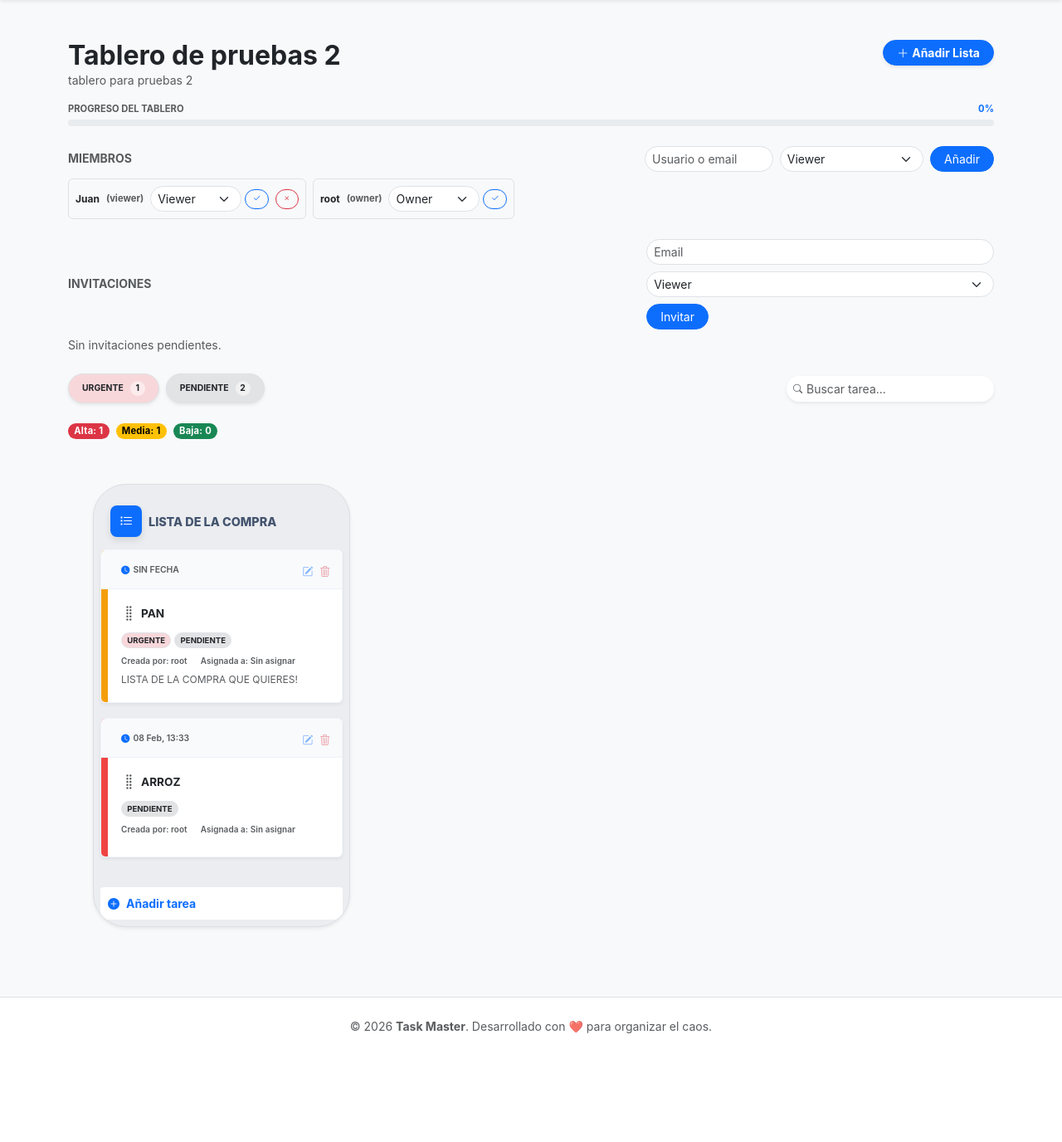
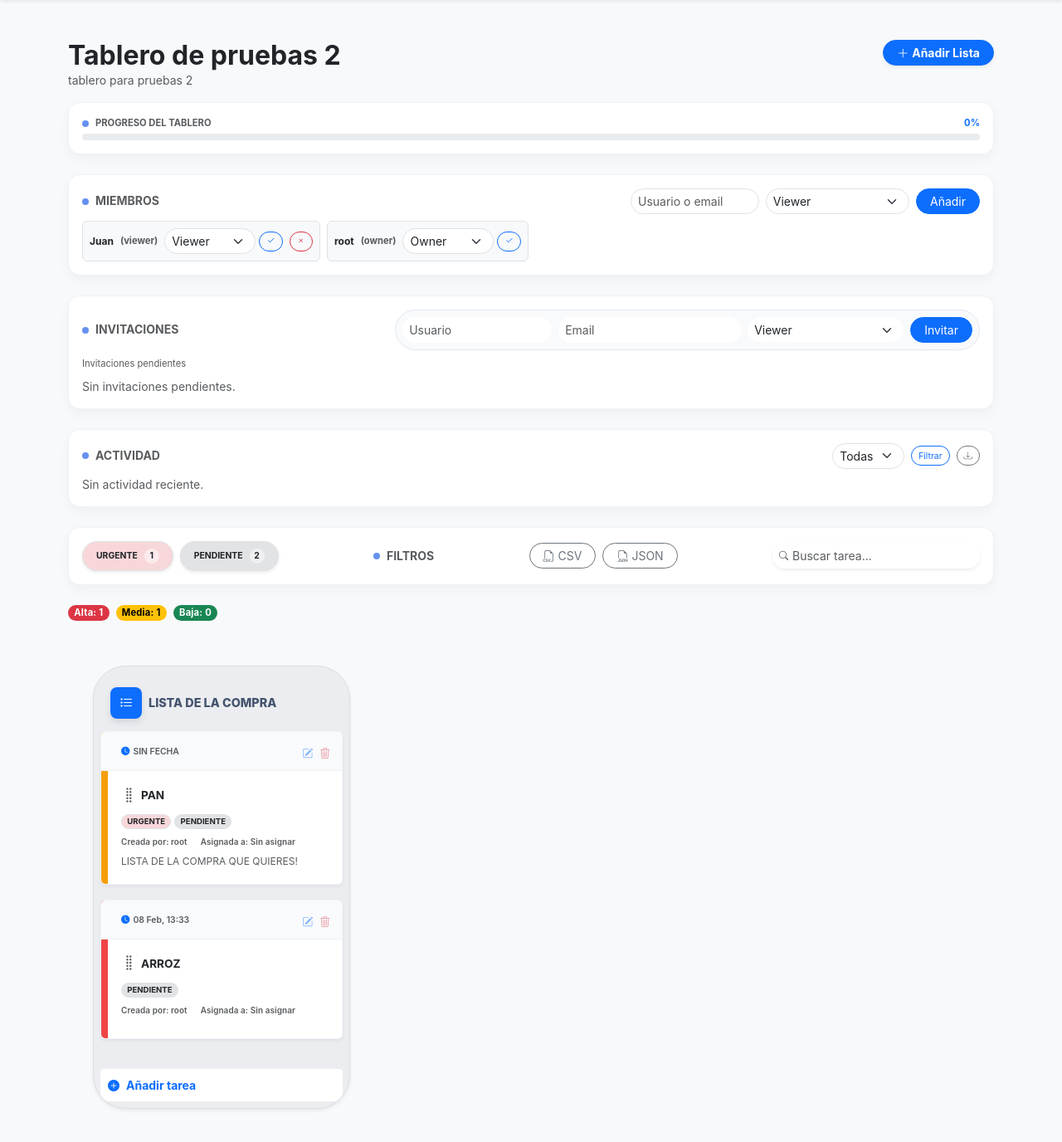
Before and after one commit to dclair/task_master, a Django app: page /boards/2/ in a window 1280 px wide. Shown: the part 142-1518 px from the top of the page at 83% size. Before the commit the page ends 1387 px from the top, so only its background shows below. Run offline with Django 4.2, Linux system fonts and the light colour scheme; a user stored in the database is signed in; data comes from the database, SQL or seed files in the repository; both versions use the stored data as it was after the commit; data that the repository does not hold is empty.

Commit message:
Añadido funcion auditoria baśica, ACTIVIDAD incluyendo filtros de actividad reciente y exportacion

```diff
--- a/boards/urls.py
+++ b/boards/urls.py
@@ -35,4 +35,7 @@ urlpatterns = [
         views.revoke_invite,
         name="revoke_invite",
     ),
+    path("<int:board_id>/export/csv/", views.export_tasks_csv, name="export_tasks_csv"),
+    path("<int:board_id>/export/json/", views.export_tasks_json, name="export_tasks_json"),
+    path("<int:board_id>/export/activity/", views.export_activity_csv, name="export_activity_csv"),
 ]
--- a/boards/views.py
+++ b/boards/views.py
@@ -27,12 +27,14 @@ from django.urls import reverse_lazy
 from .forms import BoardForm, SignUpForm, CustomAuthenticationForm, ProfileForm, UserUpdateForm, CustomPasswordResetForm
 from .tokens import activation_token_generator
 from django.shortcuts import get_object_or_404, redirect
-from .models import Board, TaskList, Task, Tag, UserProfile, BoardMembership, BoardInvite
+from .models import Board, TaskList, Task, Tag, UserProfile, BoardMembership, BoardInvite, Activity
 from .forms import TaskListForm, TaskForm
 from django.contrib.auth.decorators import login_required
 from django.views.decorators.http import require_POST
 import json
 from django.http import JsonResponse
+from django.http import HttpResponse
+import csv
 from django.core.mail import send_mail, EmailMultiAlternatives
 import os
 import logging
@@ -334,6 +336,7 @@ class BoardCreateView(LoginRequiredMixin, CreateView):
         BoardMembership.objects.get_or_create(
             board=board, user=self.request.user, defaults={"role": "owner"}
         )
+        _log_activity(board, self.request.user, "Tablero creado", board.title)
         return redirect(self.success_url)
 
     def form_valid(self, form):
@@ -401,6 +404,15 @@ class BoardDetailView(LoginRequiredMixin, DetailView):
         context["user_role"] = membership.role if membership else None
         context["memberships"] = board.memberships.select_related("user").all()
         context["invites"] = board.invites.filter(accepted_at__isnull=True)
+        activity_filter = self.request.GET.get("activity")
+        activities_qs = board.activities.select_related("user")
+        if activity_filter:
+            activities_qs = activities_qs.filter(action=activity_filter)
+        context["activities"] = activities_qs[:20]
+        context["activity_filter"] = activity_filter
+        context["activity_actions"] = (
+            board.activities.values_list("action", flat=True).distinct()
+        )
 
         # Etiquetas para el resumen superior y el modal
         context["board_tags"] = (
@@ -429,6 +441,7 @@ def add_list(request, board_id):
             # Calculamos la posición (la última)
             new_list.position = board.lists.count()
             new_list.save()
+            _log_activity(board, request.user, "Lista creada", new_list.title)
     return redirect("boards:board_detail", pk=board_id)
 
 
@@ -458,6 +471,7 @@ def add_task(request, list_id):
             # --- PARTE NUEVA PARA ETIQUETAS ---
             selected_tags = request.POST.getlist("tags")  # Captura los checkboxes
             task.tags.set(selected_tags)  # Guarda las etiquetas en la tarea
+            _log_activity(task_list.board, request.user, "Tarea creada", task.title)
     return redirect("boards:board_detail", pk=task_list.board.id)
 
 
@@ -472,6 +486,7 @@ def delete_list(request, list_id):
     ).first()
     if not membership or membership.role not in ["owner", "editor"]:
         raise PermissionDenied
+    _log_activity(task_list.board, request.user, "Lista eliminada", task_list.title)
     board_id = task_list.board.id
     task_list.delete()
     return redirect("boards:board_detail", pk=board_id)
@@ -488,6 +503,7 @@ def delete_task(request, task_id):
     ).first()
     if not membership or membership.role not in ["owner", "editor"]:
         raise PermissionDenied
+    _log_activity(task.task_list.board, request.user, "Tarea eliminada", task.title)
     board_id = task.task_list.board.id
     task.delete()
     return redirect("boards:board_detail", pk=board_id)
@@ -512,8 +528,15 @@ def move_task(request):
         if new_list.board_id != task.task_list.board_id:
             raise PermissionDenied
 
+        from_list = task.task_list.title
         task.task_list = new_list
         task.save()
+        _log_activity(
+            new_list.board,
+            request.user,
+            "Tarea movida",
+            f"{task.title} ({from_list} → {new_list.title})",
+        )
 
         return JsonResponse({"status": "ok"})
     return JsonResponse({"status": "error"}, status=400)
@@ -552,12 +575,22 @@ def edit_task(request, task_id):
     # --- PARTE NUEVA PARA ETIQUETAS ---
     selected_tags = request.POST.getlist("tags")
     task.tags.set(selected_tags)  # Actualiza la lista de etiquetas
+    _log_activity(task.task_list.board, request.user, "Tarea actualizada", task.title)
     return redirect("boards:board_detail", pk=task.task_list.board.id)
 
 
 def _require_owner(board, user):
     membership = BoardMembership.objects.filter(board=board, user=user).first()
     if not membership or membership.role != "owner":
+        raise PermissionDenied
+
+
+def _log_activity(board, user, action, details=""):
+    Activity.objects.create(board=board, user=user, action=action, details=details)
+
+
+def _require_member(board, user):
+    if not BoardMembership.objects.filter(board=board, user=user).exists():
         raise PermissionDenied
 
 
@@ -583,6 +616,7 @@ def add_member(request, board_id):
         board=board, user=user, defaults={"role": role}
     )
     messages.success(request, "Miembro actualizado.")
+    _log_activity(board, request.user, "Miembro añadido/actualizado", f"{user.username} ({role})")
     return redirect("boards:board_detail", pk=board_id)
 
 
@@ -597,6 +631,7 @@ def update_member_role(request, board_id, membership_id):
         membership.role = role
         membership.save()
     messages.success(request, "Rol actualizado.")
+    _log_activity(board, request.user, "Rol actualizado", f"{membership.user.username} → {membership.role}")
     return redirect("boards:board_detail", pk=board_id)
 
 
@@ -609,9 +644,138 @@ def remove_member(request, board_id, membership_id):
     if membership.user_id == board.owner_id:
         messages.error(request, "No puedes eliminar al propietario del tablero.")
         return redirect("boards:board_detail", pk=board_id)
+    _log_activity(board, request.user, "Miembro eliminado", membership.user.username)
     membership.delete()
     messages.success(request, "Miembro eliminado.")
     return redirect("boards:board_detail", pk=board_id)
+
+
+@login_required
+def export_tasks_csv(request, board_id):
+    board = get_object_or_404(Board, id=board_id)
+    membership = BoardMembership.objects.filter(board=board, user=request.user).first()
+    if not membership or membership.role not in ["owner", "editor"]:
+        raise PermissionDenied
+
+    tasks = (
+        Task.objects.filter(task_list__board=board)
+        .select_related("task_list", "created_by")
+        .prefetch_related("assigned_to", "tags")
+        .order_by("task_list__position", "position")
+    )
+
+    response = HttpResponse(content_type="text/csv")
+    response["Content-Disposition"] = f'attachment; filename="board_{board.id}_tasks.csv"'
+
+    writer = csv.writer(response)
+    writer.writerow([
+        "id",
+        "title",
+        "description",
+        "priority",
+        "due_date",
+        "list",
+        "list_id",
+        "created_by",
+        "created_by_id",
+        "assigned_to",
+        "assigned_to_ids",
+        "tags",
+        "tags_ids",
+        "created_at",
+        "position",
+    ])
+    for t in tasks:
+        assigned = ", ".join([u.username for u in t.assigned_to.all()])
+        assigned_ids = ", ".join([str(u.id) for u in t.assigned_to.all()])
+        tags = ", ".join([tag.name for tag in t.tags.all()])
+        tag_ids = ", ".join([str(tag.id) for tag in t.tags.all()])
+        writer.writerow([
+            t.id,
+            t.title,
+            t.description,
+            t.priority,
+            t.due_date.isoformat() if t.due_date else "",
+            t.task_list.title,
+            t.task_list.id,
+            t.created_by.username if t.created_by else "",
+            t.created_by.id if t.created_by else "",
+            assigned,
+            assigned_ids,
+            tags,
+            tag_ids,
+            t.created_at.isoformat() if t.created_at else "",
+            t.position,
+        ])
+
+    return response
+
+
+@login_required
+def export_tasks_json(request, board_id):
+    board = get_object_or_404(Board, id=board_id)
+    membership = BoardMembership.objects.filter(board=board, user=request.user).first()
+    if not membership or membership.role not in ["owner", "editor"]:
+        raise PermissionDenied
+
+    tasks = (
+        Task.objects.filter(task_list__board=board)
+        .select_related("task_list", "created_by")
+        .prefetch_related("assigned_to", "tags")
+        .order_by("task_list__position", "position")
+    )
+
+    data = []
+    for t in tasks:
+        data.append({
+            "id": t.id,
+            "title": t.title,
+            "description": t.description,
+            "priority": t.priority,
+            "due_date": t.due_date.isoformat() if t.due_date else None,
+            "list": {"id": t.task_list.id, "title": t.task_list.title},
+            "created_by": {
+                "id": t.created_by.id,
+                "username": t.created_by.username,
+            } if t.created_by else None,
+            "assigned_to": [
+                {"id": u.id, "username": u.username} for u in t.assigned_to.all()
+            ],
+            "tags": [{"id": tag.id, "name": tag.name} for tag in t.tags.all()],
+            "created_at": t.created_at.isoformat() if t.created_at else None,
+            "position": t.position,
+        })
+
+    return JsonResponse({"board": board.title, "tasks": data})
+
+
+@login_required
+def export_activity_csv(request, board_id):
+    board = get_object_or_404(Board, id=board_id)
+    membership = BoardMembership.objects.filter(board=board, user=request.user).first()
+    if not membership or membership.role not in ["owner", "editor"]:
+        raise PermissionDenied
+
+    activity_filter = request.GET.get("activity")
+    activities = board.activities.select_related("user")
+    if activity_filter:
+        activities = activities.filter(action=activity_filter)
+
+    response = HttpResponse(content_type="text/csv")
+    response["Content-Disposition"] = f'attachment; filename="board_{board.id}_activity.csv"'
+
+    writer = csv.writer(response)
+    writer.writerow(["id", "action", "details", "user", "created_at"])
+    for a in activities:
+        writer.writerow([
+            a.id,
+            a.action,
+            a.details,
+            a.user.username if a.user else "",
+            a.created_at.isoformat() if a.created_at else "",
+        ])
+
+    return response
 
 
 @login_required
@@ -619,23 +783,31 @@ def remove_member(request, board_id, membership_id):
 def invite_member(request, board_id):
     board = get_object_or_404(Board, id=board_id)
     _require_owner(board, request.user)
+    username = request.POST.get("username", "").strip()
     email = request.POST.get("email", "").strip().lower()
     role = request.POST.get("role", "viewer")
     if role not in ["owner", "editor", "viewer"]:
         role = "viewer"
-    if not email:
+    if not email or not username:
         messages.error(request, "Email inválido.")
+        return redirect("boards:board_detail", pk=board_id)
+
+    user = User.objects.filter(username__iexact=username, email__iexact=email).first()
+    if not user:
+        messages.error(request, "No existe un usuario con ese nombre y email.")
         return redirect("boards:board_detail", pk=board_id)
 
     invite, _ = BoardInvite.objects.update_or_create(
         board=board,
         email=email,
+        username=username,
         defaults={"role": role, "invited_by": request.user, "accepted_at": None},
     )
 
     try:
         send_invite_email(request, invite)
         messages.success(request, "Invitación enviada.")
+        _log_activity(board, request.user, "Invitación enviada", f"{invite.username} · {invite.email}")
     except Exception:
         logger.exception("Fallo al enviar invitación")
         messages.error(request, "No se pudo enviar la invitación.")
@@ -665,12 +837,16 @@ def accept_invite(request, token):
     if request.user.email.lower() != invite.email.lower():
         messages.error(request, "Esta invitación no corresponde a tu email.")
         return redirect("boards:board_list")
+    if invite.username and request.user.username.lower() != invite.username.lower():
+        messages.error(request, "Esta invitación no corresponde a tu usuario y email.")
+        return redirect("boards:board_list")
 
     BoardMembership.objects.update_or_create(
         board=invite.board, user=request.user, defaults={"role": invite.role}
     )
     invite.accepted_at = timezone.now()
     invite.save()
+    _log_activity(invite.board, request.user, "Invitación aceptada", request.user.username)
     messages.success(request, "Invitación aceptada. Ya tienes acceso al tablero.")
     return redirect("boards:board_detail", pk=invite.board.id)
 
@@ -683,4 +859,5 @@ def revoke_invite(request, board_id, invite_id):
     invite = get_object_or_404(BoardInvite, id=invite_id, board=board)
     invite.delete()
     messages.success(request, "Invitación revocada.")
+    _log_activity(board, request.user, "Invitación revocada", invite.email)
     return redirect("boards:board_detail", pk=board_id)
--- a/static/css/style.css
+++ b/static/css/style.css
@@ -80,3 +80,44 @@ body { font-family: 'Inter', sans-serif; background-color: #f1f2f4; margin: 0; }
 .password-hint li.bad { color: #ef4444; }
 .password-hint li.bad::before { content: '✕'; color: #ef4444; }
 .btn-xs { font-size: 0.65rem; padding: 0.2rem 0.5rem; }
+.section-box {
+    background: #ffffff;
+    border: 1px solid #eef2f7;
+    border-radius: 14px;
+    padding: 16px;
+    box-shadow: 0 6px 14px rgba(15,23,42,0.04);
+}
+.section-title {
+    display: inline-flex;
+    align-items: center;
+    gap: 8px;
+}
+.section-title::before {
+    content: "";
+    width: 8px;
+    height: 8px;
+    border-radius: 999px;
+    background: #2563eb;
+    opacity: 0.7;
+}
+.invite-form {
+    background: #f8fafc;
+    border-color: #e2e8f0 !important;
+}
+.invite-form .form-control:focus,
+.invite-form .form-select:focus {
+    box-shadow: none;
+}
+@media (max-width: 768px) {
+    .invite-form {
+        flex-wrap: wrap !important;
+        border-radius: 14px;
+        border: 0 !important;
+        background: transparent;
+    }
+    .invite-form .form-control,
+    .invite-form .form-select,
+    .invite-form button {
+        width: 100%;
+    }
+}
--- a/templates/boards/board_detail.html
+++ b/templates/boards/board_detail.html
@@ -15,9 +15,9 @@
         {% endif %}
     </div>
 
-    <div class="mt-3 mb-4">
+    <div class="section-box mt-3 mb-4">
         <div class="d-flex justify-content-between align-items-end mb-1">
-            <span class="extra-small fw-bold text-muted text-uppercase">Progreso del Tablero</span>
+            <span class="section-title extra-small fw-bold text-muted text-uppercase">Progreso del Tablero</span>
             <span id="progress-text" class="extra-small fw-bold text-primary">{{ progress|default:"0" }}%</span>
         </div>
         <div class="progress" style="height: 8px; border-radius: 10px; background-color: #e9ecef;">
@@ -27,9 +27,9 @@
         </div>
     </div>
 
-    <div class="mb-4">
+    <div class="section-box mb-4">
         <div class="d-flex justify-content-between align-items-center mb-2">
-            <h6 class="text-uppercase text-muted small fw-bold mb-0">Miembros</h6>
+            <h6 class="section-title text-uppercase text-muted small fw-bold mb-0">Miembros</h6>
             {% if user_role == "owner" %}
             <form class="d-flex gap-2 member-form" method="post" action="{% url 'boards:add_member' board.id %}">
                 {% csrf_token %}
@@ -80,13 +80,14 @@
     </div>
 
     {% if user_role == "owner" %}
-    <div class="mb-4">
-        <div class="d-flex justify-content-between align-items-center mb-2">
-            <h6 class="text-uppercase text-muted small fw-bold mb-0">Invitaciones</h6>
-            <form class="d-flex gap-2 flex-wrap invite-form" method="post" action="{% url 'boards:invite_member' board.id %}">
+    <div class="section-box mb-4">
+        <div class="d-flex flex-column flex-md-row justify-content-between align-items-md-center gap-2 mb-2">
+            <h6 class="section-title text-uppercase text-muted small fw-bold mb-0">Invitaciones</h6>
+            <form class="invite-form d-flex gap-2 flex-nowrap align-items-center px-2 py-2 rounded-pill border" method="post" action="{% url 'boards:invite_member' board.id %}">
                 {% csrf_token %}
-                <input type="email" name="email" class="form-control form-control-sm rounded-pill" placeholder="Email" required style="min-width: 220px;">
-                <select name="role" class="form-select form-select-sm rounded-pill">
+                <input type="text" name="username" class="form-control form-control-sm rounded-pill border-0" placeholder="Usuario" required style="min-width: 180px;">
+                <input type="email" name="email" class="form-control form-control-sm rounded-pill border-0" placeholder="Email" required style="min-width: 220px;">
+                <select name="role" class="form-select form-select-sm rounded-pill border-0" style="min-width: 120px;">
                     <option value="viewer">Viewer</option>
                     <option value="editor">Editor</option>
                     <option value="owner">Owner</option>
@@ -97,10 +98,13 @@
                 </button>
             </form>
         </div>
+        <div class="text-muted extra-small mb-2">Invitaciones pendientes</div>
         <div class="d-flex flex-wrap gap-2">
             {% for inv in invites %}
             <div class="badge bg-light text-dark border d-flex align-items-center gap-2 p-2">
-                <span class="fw-bold">{{ inv.email }}</span>
+                <span class="fw-bold">
+                    {% if inv.username %}{{ inv.username }} · {% endif %}{{ inv.email }}
+                </span>
                 <span class="text-muted extra-small">({{ inv.role }})</span>
                 <form method="post" action="{% url 'boards:revoke_invite' board.id inv.id %}">
                     {% csrf_token %}
@@ -116,7 +120,45 @@
     </div>
     {% endif %}
 
-    <div class="d-flex flex-column flex-md-row justify-content-between align-items-md-center gap-3 mb-4">
+    <div class="section-box mb-4">
+        <div class="d-flex flex-column flex-md-row justify-content-between align-items-md-center gap-2 mb-2">
+            <h6 class="section-title text-uppercase text-muted small fw-bold mb-0">Actividad</h6>
+            <div class="d-flex gap-2 align-items-center">
+                <form method="get" class="d-flex gap-2 align-items-center">
+                    <select name="activity" class="form-select form-select-sm rounded-pill">
+                        <option value="">Todas</option>
+                        {% for act in activity_actions %}
+                        <option value="{{ act }}" {% if activity_filter == act %}selected{% endif %}>{{ act }}</option>
+                        {% endfor %}
+                    </select>
+                    <button type="submit" class="btn btn-xs btn-outline-primary rounded-pill px-2">Filtrar</button>
+                </form>
+                <a href="{% url 'boards:export_activity_csv' board.id %}{% if activity_filter %}?activity={{ activity_filter }}{% endif %}" class="btn btn-xs btn-outline-secondary rounded-pill px-2">
+                    <i class="bi bi-download"></i>
+                </a>
+            </div>
+        </div>
+        <div class="d-flex flex-column gap-2">
+            {% for act in activities %}
+            <div class="d-flex justify-content-between align-items-start border rounded-3 p-2 bg-white">
+                <div>
+                    <div class="fw-bold">{{ act.action }}</div>
+                    {% if act.details %}
+                    <div class="text-muted small">{{ act.details }}</div>
+                    {% endif %}
+                    <div class="text-muted extra-small">
+                        {% if act.user %}{{ act.user.username }}{% else %}Sistema{% endif %}
+                    </div>
+                </div>
+                <div class="text-muted extra-small">{{ act.created_at|date:"d M, H:i" }}</div>
+            </div>
+            {% empty %}
+            <span class="text-muted small">Sin actividad reciente.</span>
+            {% endfor %}
+        </div>
+    </div>
+
+    <div class="section-box d-flex flex-column flex-md-row justify-content-between align-items-md-center gap-3 mb-4">
         <div class="d-flex flex-wrap gap-2 align-items-center">
             {% for tag in board_tags %}
             <a href="?tag={{ tag.id }}" class="badge rounded-pill border text-decoration-none text-dark d-flex align-items-center px-3 py-2 shadow-sm" style="background-color: {{ tag.color }}; font-size: 0.65rem;">
@@ -130,6 +172,15 @@
                 <i class="bi bi-x-circle-fill me-1"></i>QUITAR FILTROS
             </a>
             {% endif %}
+        </div>
+        <div class="section-title text-uppercase text-muted small fw-bold mb-0">Filtros</div>
+        <div class="d-flex gap-2">
+            <a href="{% url 'boards:export_tasks_csv' board.id %}" class="btn btn-sm btn-outline-secondary rounded-pill px-3">
+                <i class="bi bi-filetype-csv me-1"></i>CSV
+            </a>
+            <a href="{% url 'boards:export_tasks_json' board.id %}" class="btn btn-sm btn-outline-secondary rounded-pill px-3">
+                <i class="bi bi-filetype-json me-1"></i>JSON
+            </a>
         </div>
         <div class="position-relative" style="min-width: 200px;">
             <input type="text" id="taskSearch" class="form-control form-control-sm rounded-pill ps-4 border-0 shadow-sm" placeholder="Buscar tarea...">
--- a/templates/registration/invite_email.html
+++ b/templates/registration/invite_email.html
@@ -19,6 +19,7 @@
                 <h2 style="margin:0 0 8px 0;color:#0f172a;font-size:22px;">Invitación a tablero</h2>
                 <p style="margin:0;color:#475569;font-size:14px;line-height:1.6;">
                   Has sido invitado/a a colaborar en el tablero <strong>{{ invite.board.title }}</strong>.
+                  Usuario invitado: <strong>{{ invite.username }}</strong>.
                   Rol asignado: <strong>{{ invite.role|upper }}</strong>.
                 </p>
                 <p style="margin:12px 0 0 0;color:#64748b;font-size:13px;line-height:1.6;">
```
Also changed, not shown: boards/admin.py (+8 -1 lines), boards/models.py (+16 -1 lines), boards/migrations/0010_alter_boardinvite_unique_together_and_more.py (added), boards/migrations/0011_activity.py (added), db.sqlite3, 2 other files.
